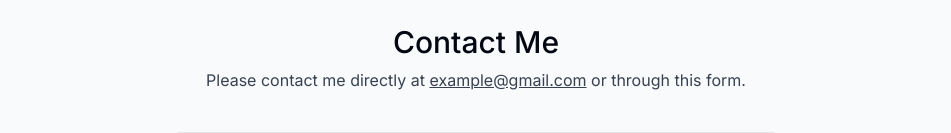
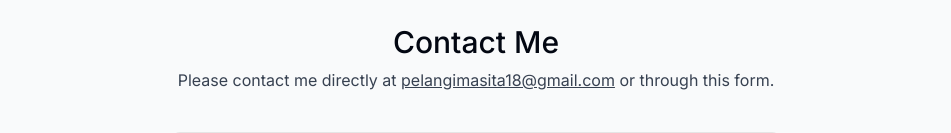
Before and after one commit to angiebow/port, a Next.js app in the folder portfolio-website-master/: page / in a window 1280 px wide. Shown: the part 3634-3767 px from the top of the page, without its empty margins (164-1115 px from the left). Built offline with nearby package versions, Linux system fonts and the light colour scheme; no server answers.

Commit message:
Update contact.tsx

```diff
--- a/portfolio-website-master/components/contact.tsx
+++ b/portfolio-website-master/components/contact.tsx
@@ -34,7 +34,7 @@ export default function Contact() {
       <p className="text-gray-700 -mt-6 dark:text-white/80">
         Please contact me directly at{" "}
         <a className="underline" href="mailto:example@gmail.com">
-          example@gmail.com
+          pelangimasita18@gmail.com
         </a>{" "}
         or through this form.
       </p>
```
